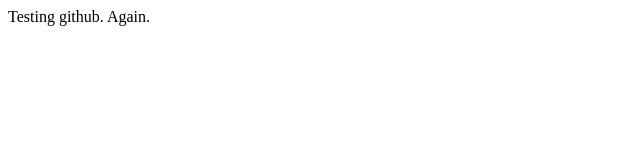
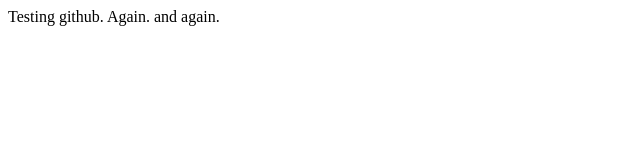
Before and after one commit to khubbard96/github, a plain HTML site: page countrysidewebsite/index.html in a window 1280 px wide. Shown: the full height of the page, 0-640 px from the left. Drawn offline with Linux system fonts and the light colour scheme.

Commit message:
another test

```diff
--- a/countrysidewebsite/index.html
+++ b/countrysidewebsite/index.html
@@ -4,7 +4,7 @@
   </head>
   <body>
     <p>
-      Testing github. Again.
+      Testing github. Again. and again.
     </p>
   </body>
 </html>
```
